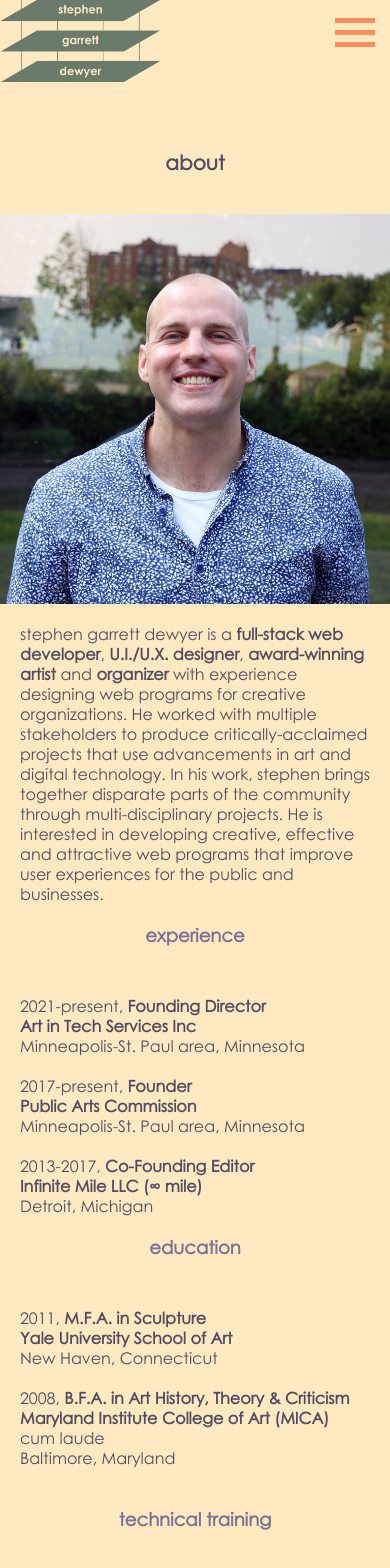
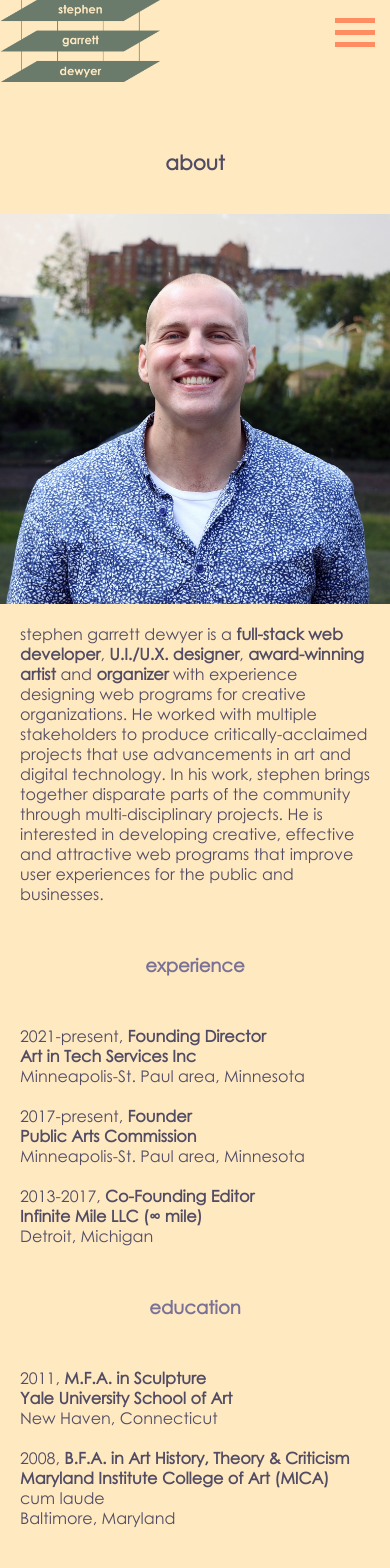
Before and after one commit to stephendewyer/stephendewyerwebwork, a Next.js app: page /about in a window 390 px wide. Shown: the top 1568 px of the page. Built offline with nearby package versions, Linux system fonts and the light colour scheme.

Commit message:
editing header spacing

```diff
--- a/pages/about/about.module.css
+++ b/pages/about/about.module.css
@@ -20,7 +20,6 @@
     display: block;
     margin-left: auto;
     margin-right: auto;
-    margin-bottom: 40px;
     position: relative;
 }
 
@@ -44,6 +43,5 @@
         margin-left: 0;
         margin-right: 0;
         height: auto;
-        margin-bottom: 20px;
     }
 }
--- a/pages/about/index.js
+++ b/pages/about/index.js
@@ -38,7 +38,7 @@ const AboutPage = () => {
 
                         2013-2017, <span style={{fontWeight: "bold"}} >Co-Founding Editor</span><br/>
                         <span style={{fontWeight: "bold"}} >Infinite Mile LLC (<span>&#8734;</span> mile)</span><br/>
-                        Detroit, Michigan<br/>
+                        Detroit, Michigan
                 </div>
                 <div className="header_02" >
                     education
@@ -51,7 +51,7 @@ const AboutPage = () => {
                         2008, <span style={{fontWeight: "bold"}} >B.F.A. in Art History, Theory <span>&#38;</span> Criticism</span><br/>
                         <span style={{fontWeight: "bold"}} >Maryland Institute College of Art (MICA)</span><br/>
                         cum laude<br/>
-                        Baltimore, Maryland<br/><br/>
+                        Baltimore, Maryland
                 </div>
                 <div className="header_02" >
                     technical training
@@ -146,7 +146,7 @@ const AboutPage = () => {
                         <li>
                             Inspiring and Motivating Individuals
                         </li>
-                    </ul><br/>
+                    </ul>
                 </div>
                 <div className="header_02" >
                     awards and grants
--- a/styles/globals.css
+++ b/styles/globals.css
@@ -63,6 +63,7 @@ a:active {
 .header_02 {
   font-size: 28px;
   margin-bottom: 50px;
+  margin-top: 50px;
   max-width: 640px;
   min-width: 400px;
   margin-left: auto;
@@ -108,6 +109,7 @@ a:active {
   .header_02 {
     font-size: 18px;
     margin-bottom: 50px;
+    margin-top: 50px;
     padding-left: 25px;
     padding-right: 25px;
     min-width: 0;
```
